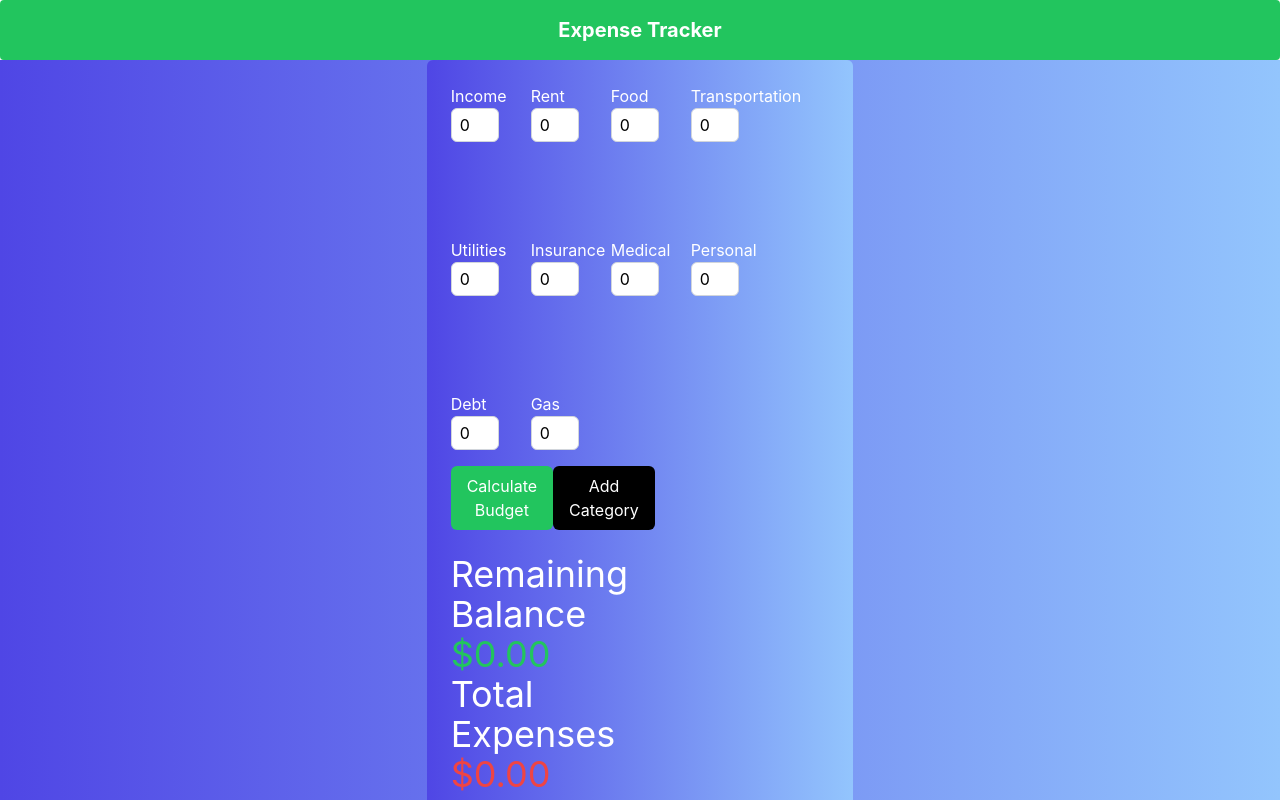
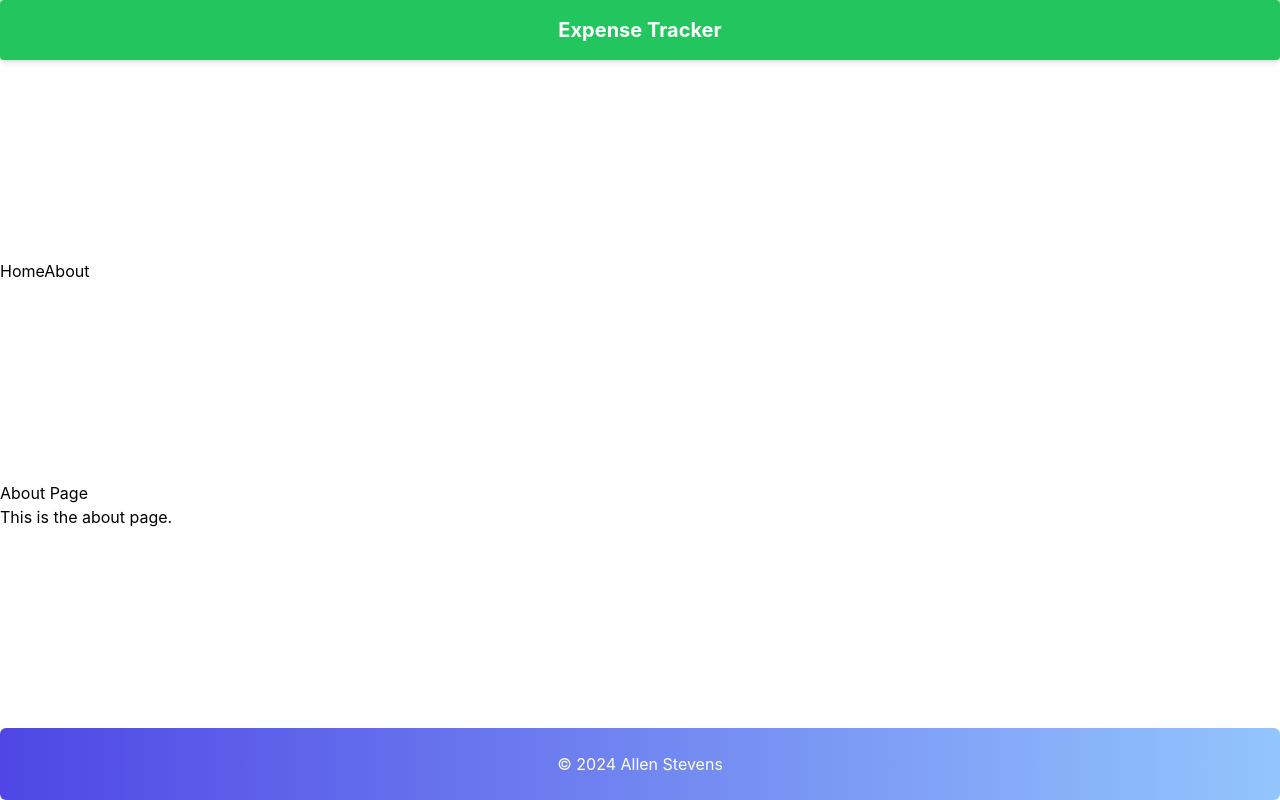
Before and after one commit to astevens246/expense-tracker, a React (Create React App) app: page /about in a window 1280 px wide. Built offline with nearby package versions, Linux system fonts and the light colour scheme.

Commit message:
added routes and about page

```diff
--- a/package.json
+++ b/package.json
@@ -2,8 +2,6 @@
   "name": "expense-tracker",
   "version": "0.1.0",
   "homepage": "https://astevens246.github.io/expense-tracker",
-
-
   "private": true,
   "dependencies": {
     "@testing-library/jest-dom": "^5.17.0",
@@ -11,6 +9,7 @@
     "@testing-library/user-event": "^13.5.0",
     "react": "^18.2.0",
     "react-dom": "^18.2.0",
+    "react-router-dom": "^6.23.0",
     "react-scripts": "5.0.1",
     "tailwindcss": "^3.4.1",
     "web-vitals": "^2.1.4"
--- a/src/App.js
+++ b/src/App.js
@@ -1,11 +1,12 @@
 import './App.css';
 import React from 'react';
 import { useState } from 'react';
+import { BrowserRouter as Router, Routes, Route, Link } from 'react-router-dom';
 import Header from './components/Header';
 import Footer from './components/Footer';
 import Fields from './components/Fields';
+import About from './components/About';
 import './tailwind.css';
-
 
 function App() {
   const [income, setIncome] = useState(0);
@@ -20,10 +21,16 @@
   const [gas, setGas] = useState(0);
   const [other, setOther] = useState(0);
 
-
   return (
+    <Router>
       <main className="flex flex-col h-screen justify-between overflow-auto">
         <Header />
+        <nav>
+          <Link to="/">Home</Link>
+          <Link to="/about">About</Link>
+        </nav>
+        <Routes>
+          <Route path="/" element={
             <div className="bg-gradient-to-r from-indigo-600 to-blue-300 flex flex-col items-center justify-center">
               <div className="bg-gradient-to-r from-indigo-600 to-blue-300 p-6 rounded-md text-white max-w-full w-full sm:w-3/4 lg:w-1/2 xl:w-1/3 mx-auto">
                 <div className="grid grid-cols-1 sm:grid-cols-2 md:grid-cols-3 gap-4">
@@ -38,12 +45,15 @@
                   debt={debt} setDebt={setDebt}
                   gas={gas} setGas={setGas}
                   other={other} setOther={setOther}/>
-
                 </div>
               </div>
             </div>
+          } />
+          <Route path="/about" element={<About />} />
+        </Routes>
         <Footer/>
       </main>
+    </Router>
   );
 }
 
--- /dev/null
+++ b/src/components/About.js
@@ -0,0 +1,13 @@
+// src/components/About.js
+import React from 'react';
+
+const About = () => {
+  return (
+    <div>
+      <h1>About Page</h1>
+      <p>This is the about page.</p>
+    </div>
+  );
+}
+
+export default About;
```
Also changed, not shown: 1 other file (tests, documents, lock files or other folders). Lines whose indentation alone changed are shown as unchanged.
